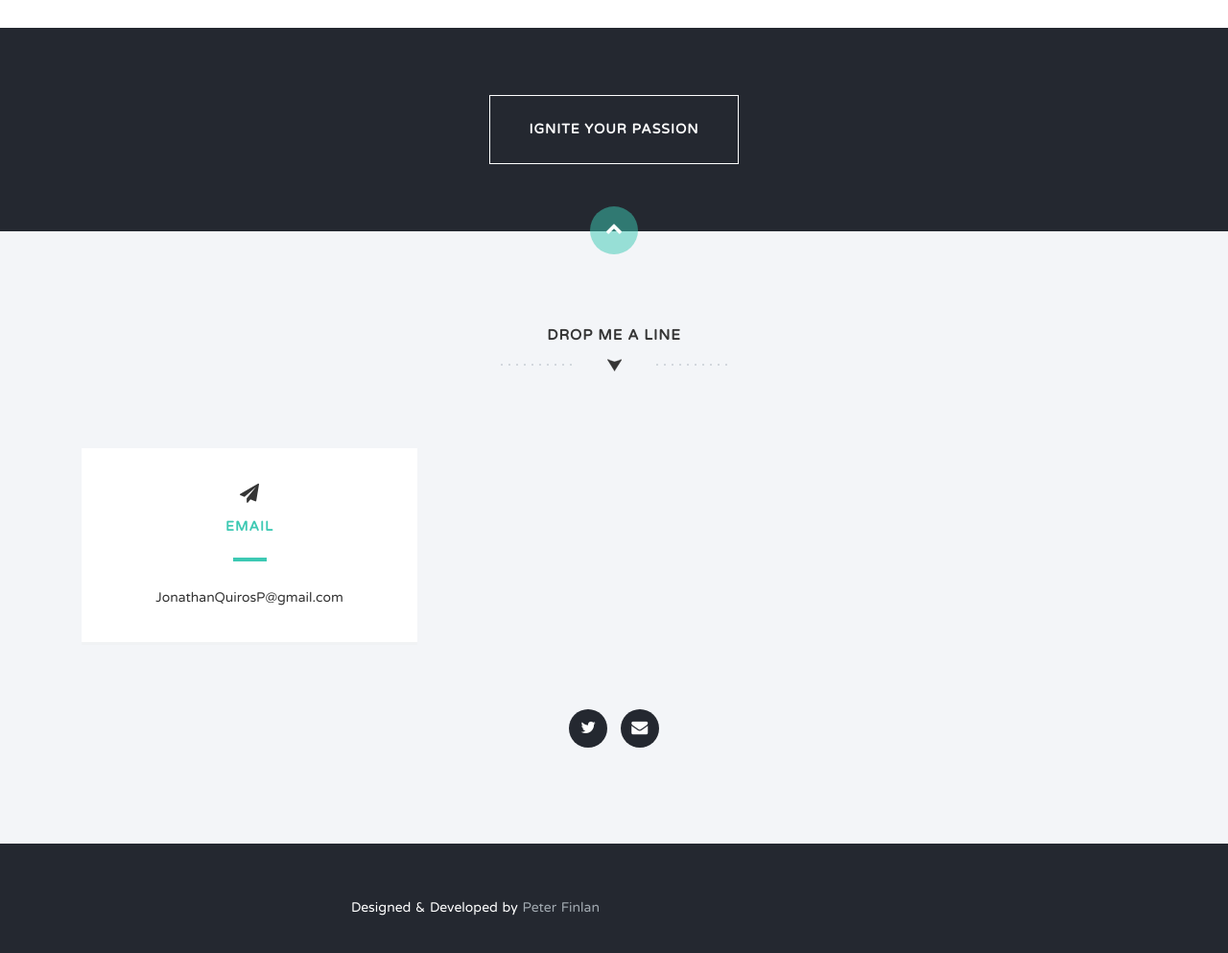
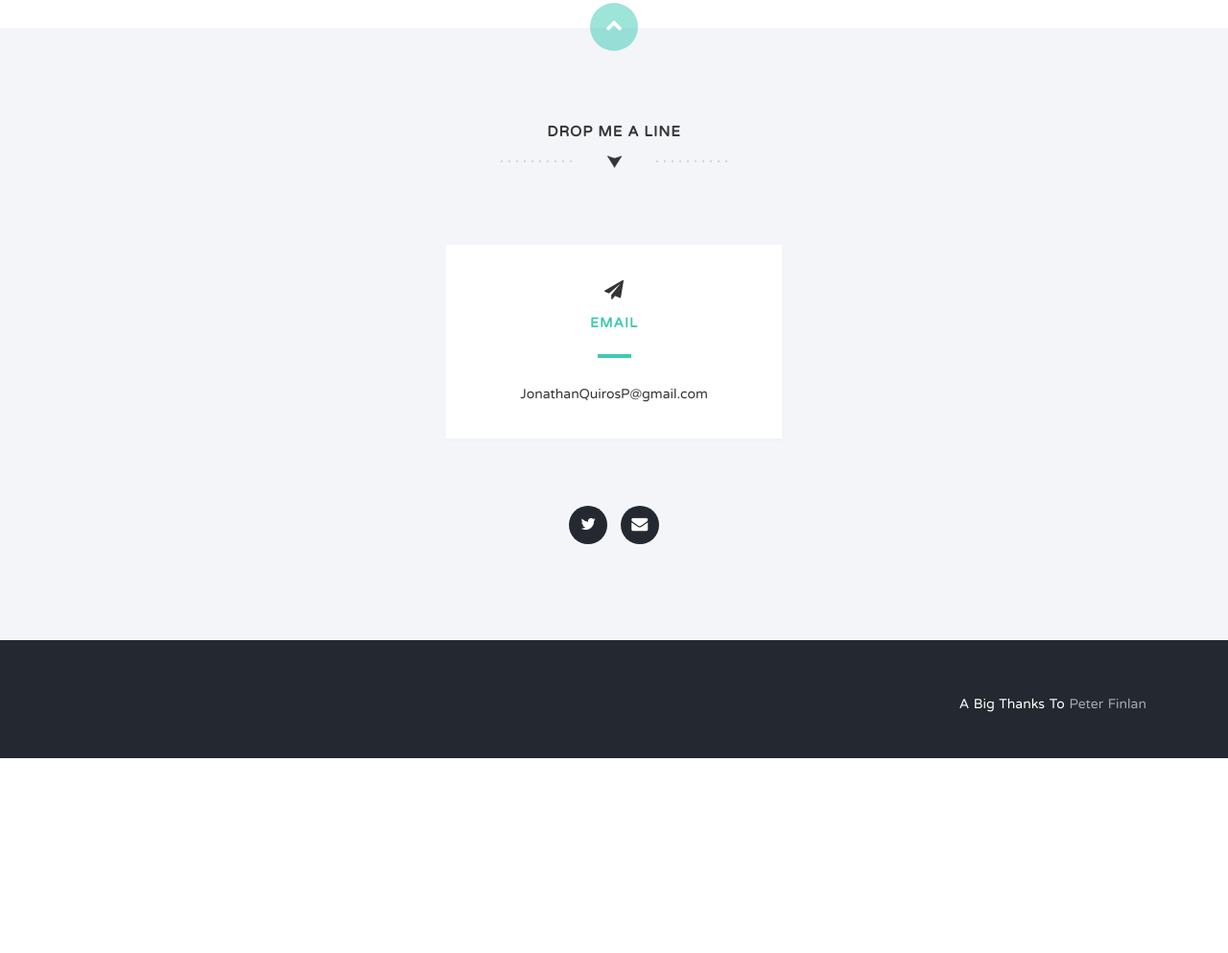
Before and after one commit to JonathanQuiros/JonathanQuiros.github.io, a plain HTML site: page index.html in a window 1280 px wide. Shown: the part 3524-4517 px from the top of the page at 96% size. After the commit the page ends 4314 px from the top, so only its background shows below. Drawn offline with nearby package versions, Linux system fonts and the light colour scheme.

Commit message:
Small Improvements

```diff
--- a/index.html
+++ b/index.html
@@ -242,7 +242,7 @@
             </div>
           </div>
         </section>
-        <div class="ignite-cta text-center">
+<!--         <div class="ignite-cta text-center">
           <div class="container">
             <div class="row">
               <div class="col-md-12">
@@ -250,7 +250,7 @@
               </div>
             </div>
           </div>
-        </div>
+        </div> -->
         <!-- <section class="team text-center section-padding" id="team">
           <div class="container">
             <div class="row">
@@ -375,7 +375,7 @@
                   <p>+61 9 211 3747</p>
                 </div>
               </div> -->
-              <div class="col-md-4">
+              <div class="col-md-4 col-md-offset-4">
                 <div class="light-box box-hover">
                   <h2><i class="fa fa-paper-plane"></i><span>Email</span></h2>
                   <p><a href="#">JonathanQuirosP@gmail.com</a></p>
@@ -402,8 +402,8 @@
                   <li><a href="#">Legals</a></li>
                 </ul>
               </div> -->
-              <div class="col-md-6 credit">
-                <p>Designed &amp; Developed by <a href="http://www.peterfinlan.com/">Peter Finlan</a>
+              <div class="col-md-12 credit">
+                <p>A Big Thanks To <a href="http://www.peterfinlan.com/">Peter Finlan</a>
               </div>
             </div>
           </div>
```
